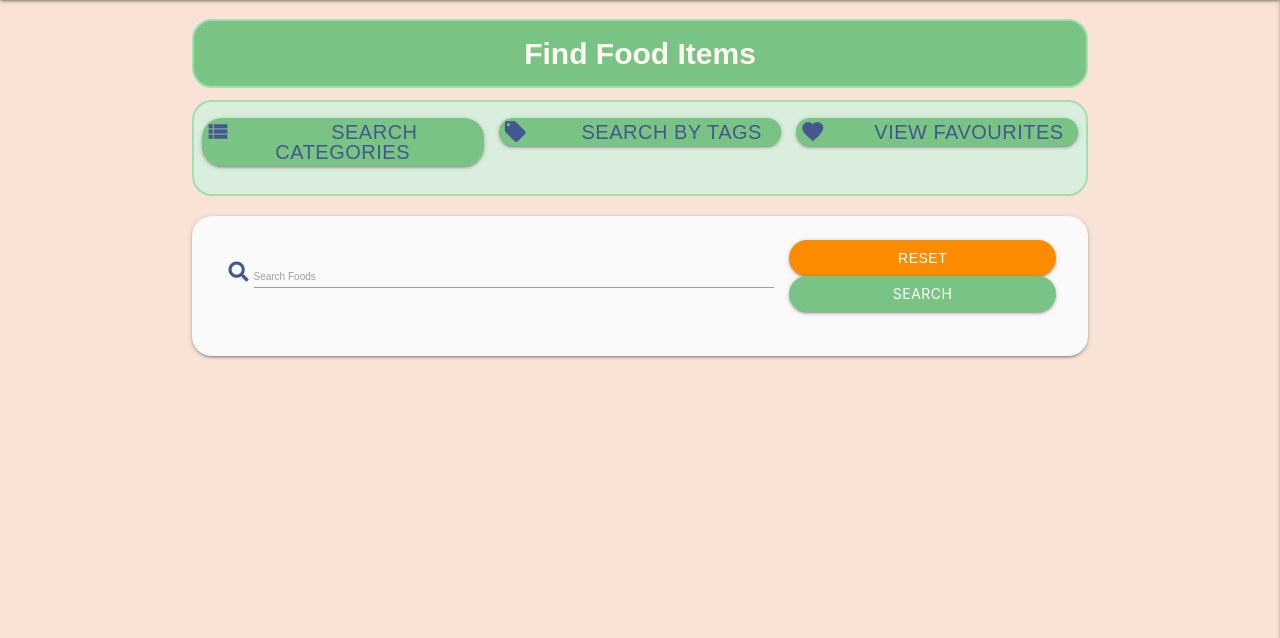
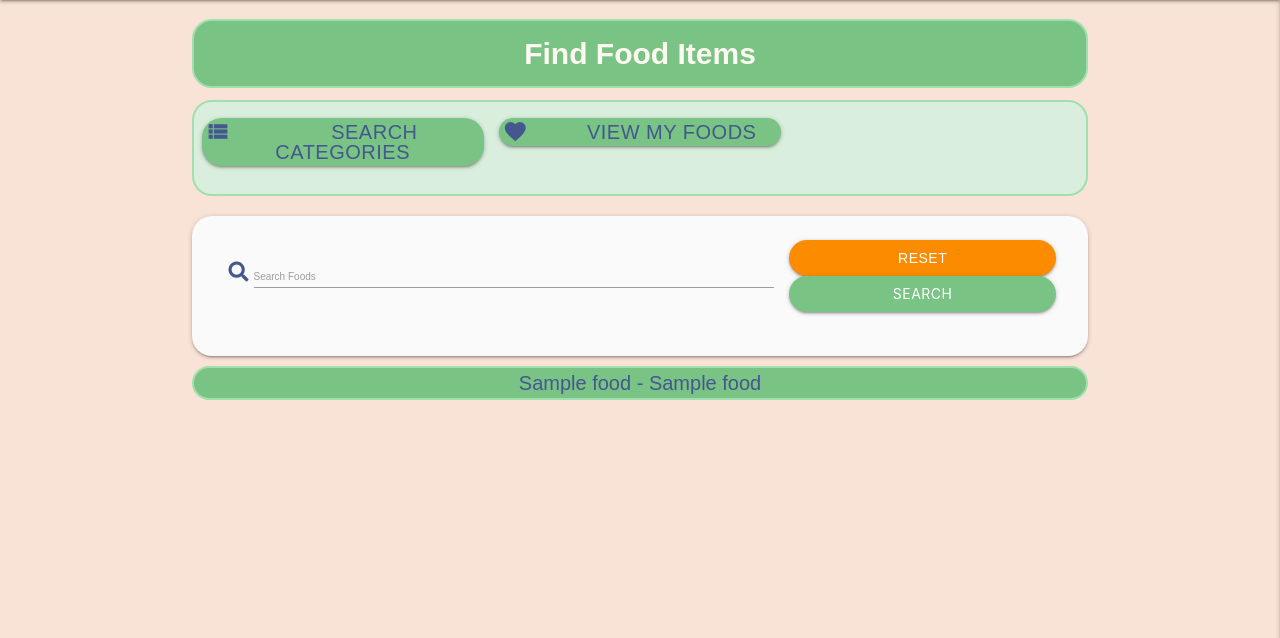
Before and after one commit to KelvenH/CarbSum, a Flask app: page /user_search in a window 1280 px wide. Shown: the part 88-726 px from the top of the page. Run offline with Flask 2, Linux system fonts and the light colour scheme; a database or web service that is not in the repository returns one stand-in record (values such as "Sample title"); some libraries are stand-ins or nearby versions; some web fonts are replaced.

Commit message:
adjusted jinja if statements to allow user to see their own plus global created items

```diff
--- a/templates/find_foods.html
+++ b/templates/find_foods.html
@@ -13,12 +13,7 @@
 
         <div class="col s12 m4">
             <a href=""class="waves-effect waves-light btn-large med-label btn-green long-txt"><i
-                    class="material-icons left icon">local_offer</i>Search By Tags</a>
-        </div>
-
-        <div class="col s12 m4">
-            <a href=""class="waves-effect waves-light btn-large med-label btn-green long-txt"><i
-                    class="material-icons left icon">favorite</i>View Favourites</a>
+                    class="material-icons left icon">favorite</i>View My Foods</a>
         </div>
 
     </div> <!--close row-->
@@ -44,7 +39,7 @@
 
 {% if foods|length > 0 %}
     {% for food in foods %}
-        {% if session.user|lower == food.created_by|lower %}
+        {% if session.user|lower == food.created_by|lower or food.status == "global" %}
     <div id="find-food-user" class="row filled-box">
         <a href="{{ url_for('user_view_food', food_id=food._id) }}">
             <!--Bug fix : redundant hyphen betwen title and subtitle if no subtitle exists. Fix: conditional if statement to only display hyphen & subtitle if value exists-->
--- a/templates/search_categories.html
+++ b/templates/search_categories.html
@@ -19,7 +19,7 @@
         </div> <!-- close top pane-->
 
         {% for food in foods %}
-
+            {% if session.user|lower == food.created_by|lower or food.status == "global" %}
             <div id="find-food-user" class="row filled-box">
                 <a href="{{ url_for('user_view_food', food_id=food._id) }}">
                     <!--Bug fix : redundant hyphen betwen title and subtitle if no subtitle exists. Fix: conditional if statement to only display hyphen & subtitle if value exists-->
@@ -30,7 +30,7 @@
                     {% endif %}
                 </a>
             </div>
-
+            {% endif %}
         {% endfor %}
 
     </form>
```
